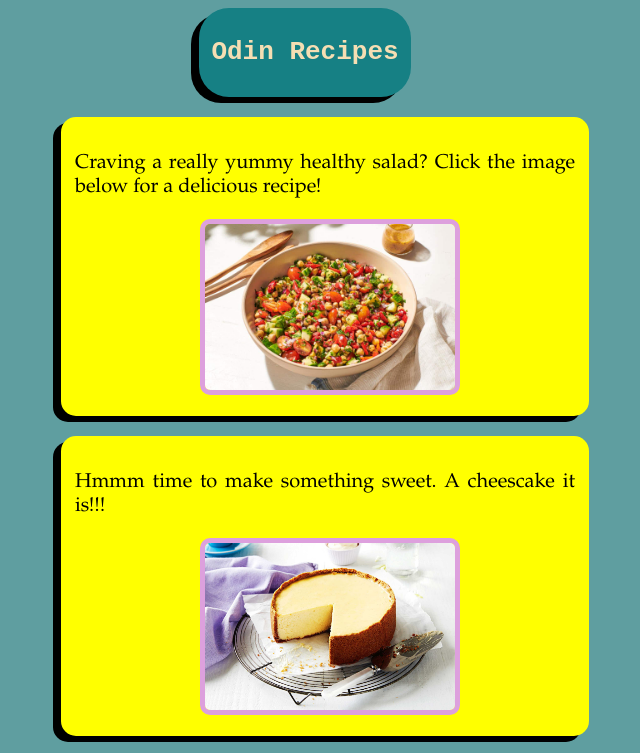
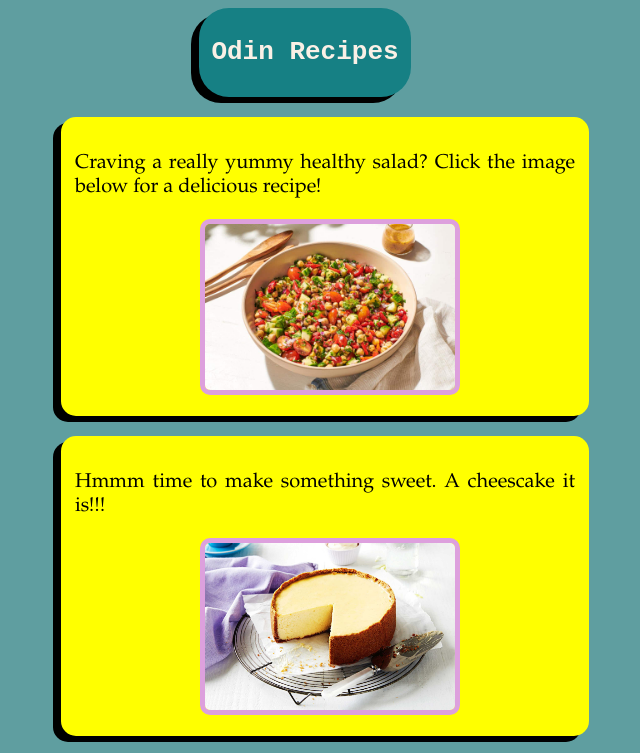
Before and after one commit to ayesshaa/odin-recipes, a plain HTML site: page index.html in a window 1280 px wide. Shown: the top 753 px of the page, without its empty margins (335-975 px from the left). Drawn offline with Linux system fonts and the light colour scheme.

Commit message:
wasn't liking wheat - changed it to linen

```diff
--- a/style.css
+++ b/style.css
@@ -2,7 +2,7 @@
 
 .main-page, body{
     background-color: cadetblue;
-    color: wheat;
+    color: linen;
 }
 
 .main-heading {
```
